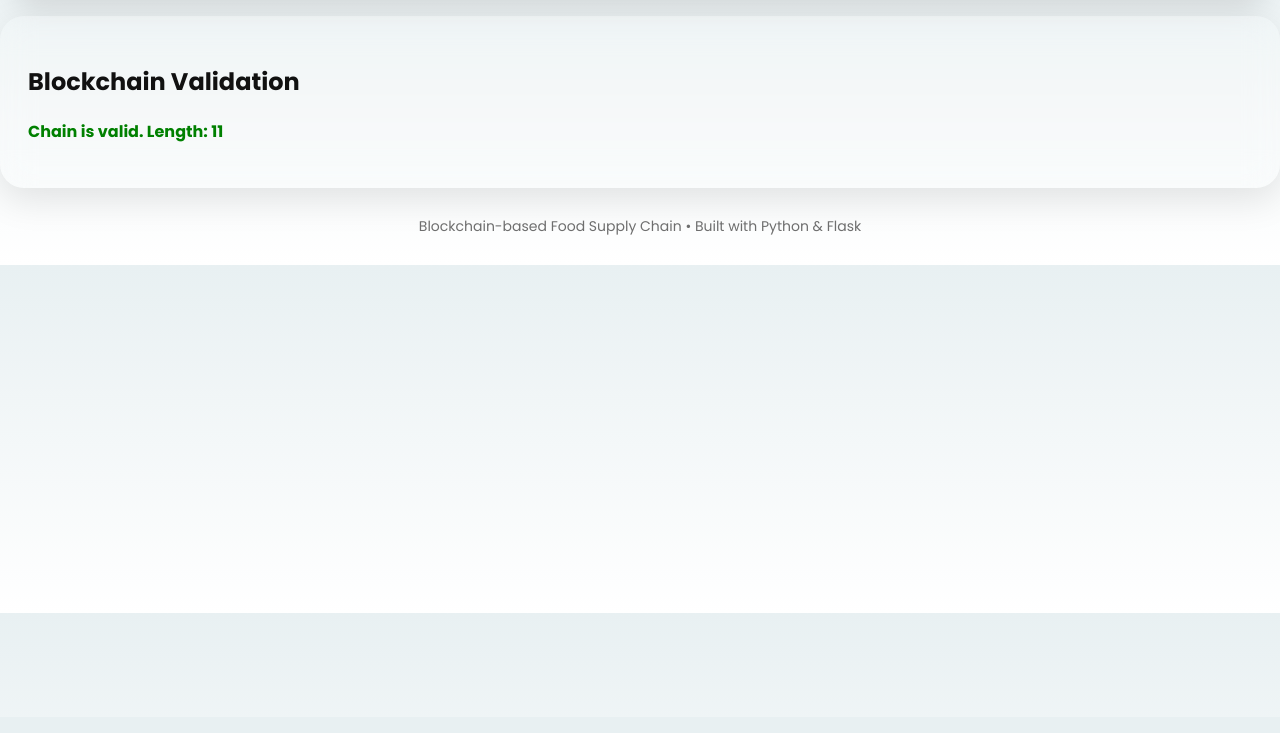
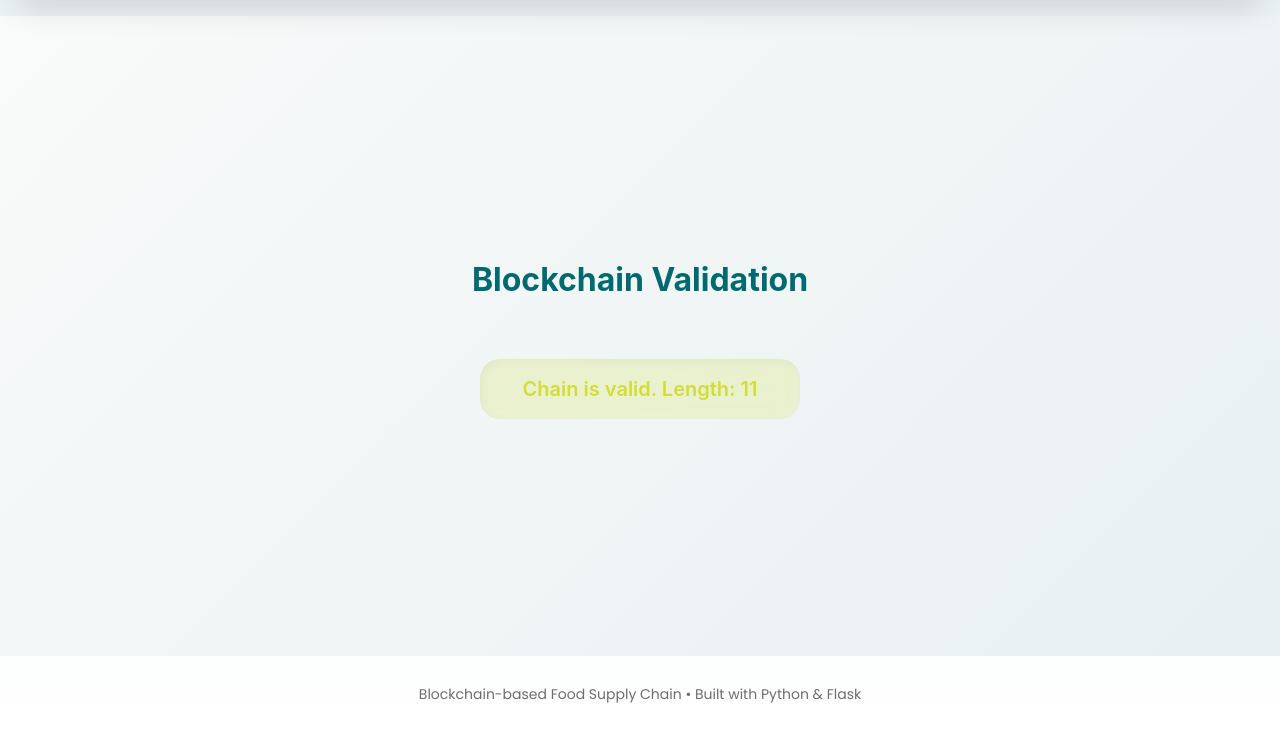
Before and after one commit to KaveeshaUdanii/Food-Supply-chain-Application-using-Blockchain, a Flask app: page /chain/validate in a window 1280 px wide. Shown: the part 83-816 px from the top of the page. Before the commit the page ends 696 px from the top, so only its background shows below. Run offline with Flask 3, Linux system fonts and the light colour scheme; a user stored in the database is signed in.

Commit message:
ui enhancement validation page

```diff
--- a/static/style.css
+++ b/static/style.css
@@ -695,3 +695,67 @@ input:focus, textarea:focus, select:focus {
     font-size: 13px;
   }
 }
+
+
+
+/*-------------------------------validation page styles------------------------------*/
+/* ================= Page Container ================= */
+.validation-page {
+  display: flex;
+  flex-direction: column;
+  align-items: center;
+  justify-content: center;
+  min-height: 80vh;
+  padding: 40px 20px;
+  background: linear-gradient(135deg, #f9fafa 0%, #e8f0f2 100%);
+  font-family: -apple-system, BlinkMacSystemFont, "Segoe UI", Roboto, sans-serif;
+  text-align: center;
+}
+
+/* ================= Page Heading ================= */
+.validation-page h2 {
+  font-size: 32px;
+  color: #016A70;
+  margin-bottom: 40px;
+}
+
+/* ================= Status Messages ================= */
+.status {
+  font-size: 20px;
+  font-weight: 600;
+  padding: 18px 28px;
+  border-radius: 20px;
+  display: inline-block;
+  min-width: 320px;
+  transition: all 0.3s ease;
+  backdrop-filter: blur(12px);
+  -webkit-backdrop-filter: blur(12px);
+}
+
+.status.good {
+  background: rgba(210, 222, 50, 0.2); /* soft green glass */
+  color: #D2DE32;
+  box-shadow: inset 2px 2px 10px rgba(0,0,0,0.05),
+              inset -2px -2px 10px rgba(255,255,255,0.2);
+}
+
+.status.bad {
+  background: rgba(255, 50, 50, 0.15); /* soft red glass */
+  color: #FF4C4C;
+  box-shadow: inset 2px 2px 10px rgba(0,0,0,0.05),
+              inset -2px -2px 10px rgba(255,255,255,0.2);
+}
+
+/* ================= Responsive ================= */
+@media (max-width: 600px) {
+  .status {
+    font-size: 18px;
+    min-width: 240px;
+    padding: 14px 20px;
+  }
+
+  .validation-page h2 {
+    font-size: 28px;
+    margin-bottom: 28px;
+  }
+}
--- a/templates/validate.html
+++ b/templates/validate.html
@@ -1,11 +1,12 @@
 {% extends "base.html" %}
 {% block content %}
-  <div class="card">
-    <h2>Blockchain Validation</h2>
-    {% if valid %}
-      <p class="good">Chain is valid. Length: {{ length }}</p>
-    {% else %}
-      <p class="bad">Chain is NOT valid! Please investigate.</p>
-    {% endif %}
-  </div>
+<div class="validation-page">
+  <h2>Blockchain Validation</h2>
+
+  {% if valid %}
+    <p class="status good">Chain is valid. Length: {{ length }}</p>
+  {% else %}
+    <p class="status bad">Chain is NOT valid! Please investigate.</p>
+  {% endif %}
+</div>
 {% endblock %}
```
